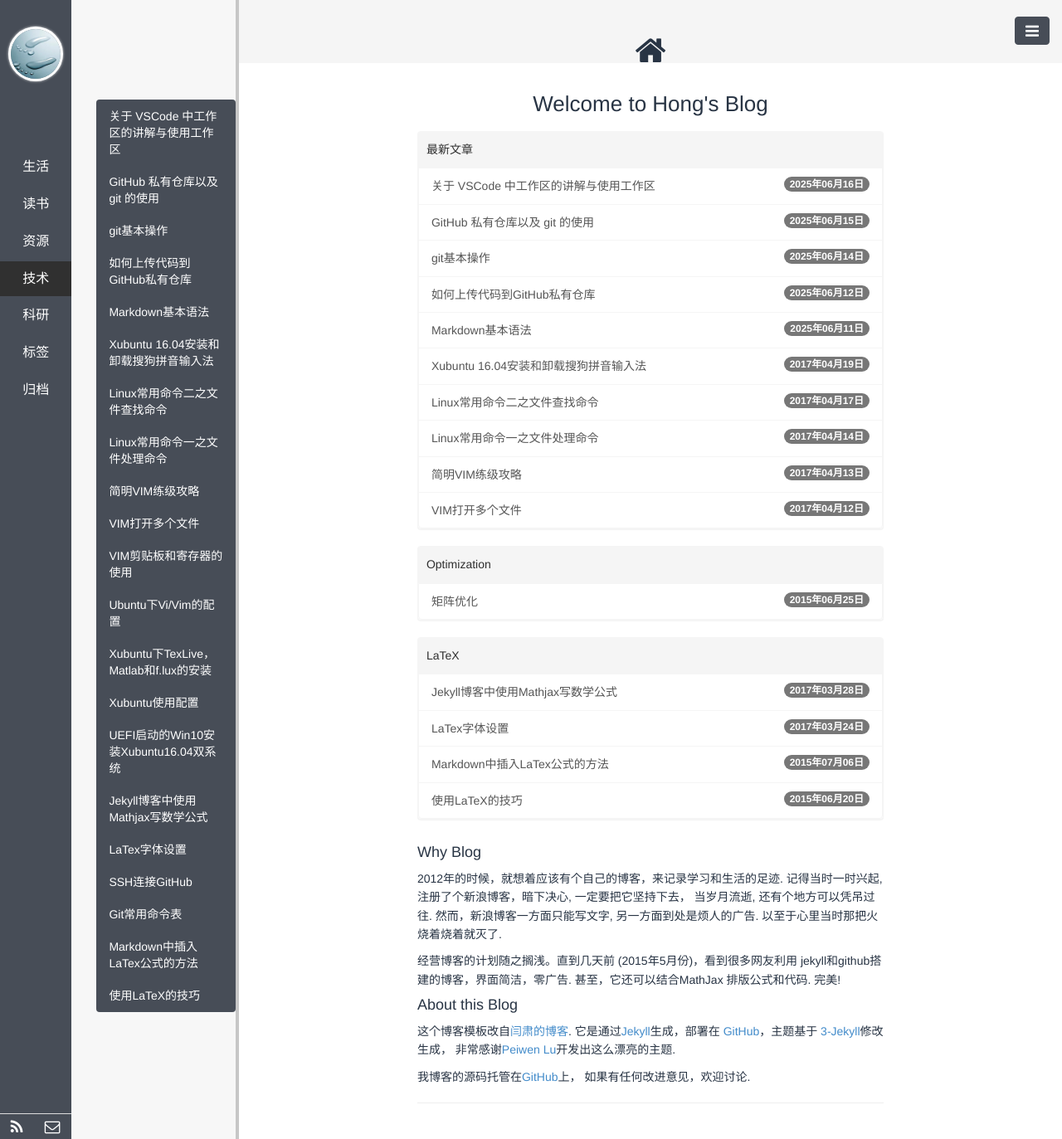
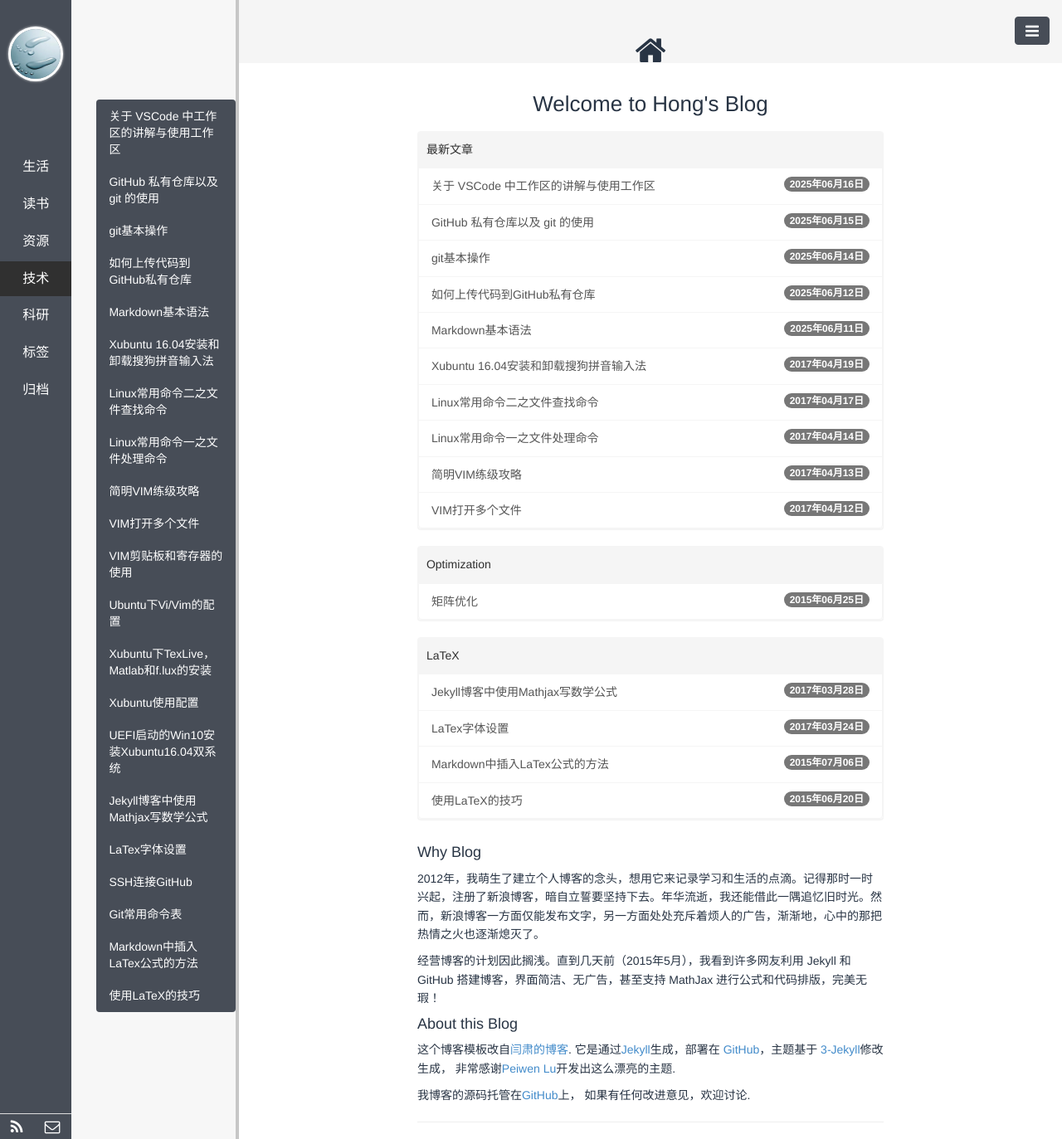
Before and after one commit to polyHong/polyHong.github.io, a Jekyll site: the page built from index.html, in a window 1280 px wide. Shown: the whole page at 83% size. Built offline with Jekyll 4.4.1, drawn with Linux system fonts in a browser that asks for light colours; Markdown is read by kramdown in place of the engine named in the settings; the list of posts is cut into pages by our own code; comment, search, counter and statistics services are not loaded.

Commit message:
update index.html

```diff
--- a/index.html
+++ b/index.html
@@ -45,15 +45,10 @@
 <h4> Why Blog </h4>
 
 <p>
-2012年的时候，就想着应该有个自己的博客，来记录学习和生活的足迹.
-记得当时一时兴起, 注册了个新浪博客，暗下决心, 一定要把它坚持下去，
-当岁月流逝, 还有个地方可以凭吊过往. 然而，新浪博客一方面只能写文字,
-另一方面到处是烦人的广告. 以至于心里当时那把火烧着烧着就灭了.
+2012年，我萌生了建立个人博客的念头，想用它来记录学习和生活的点滴。记得那时一时兴起，注册了新浪博客，暗自立誓要坚持下去。年华流逝，我还能借此一隅追忆旧时光。然而，新浪博客一方面仅能发布文字，另一方面处处充斥着烦人的广告，渐渐地，心中的那把热情之火也逐渐熄灭了。
 </p>
 <p>
-经营博客的计划随之搁浅。直到几天前 (2015年5月份)，看到很多网友利用
-jekyll和github搭建的博客，界面简洁，零广告. 甚至，它还可以结合MathJax
-排版公式和代码. 完美!
+经营博客的计划因此搁浅。直到几天前（2015年5月），我看到许多网友利用 Jekyll 和 GitHub 搭建博客，界面简洁、无广告，甚至支持 MathJax 进行公式和代码排版，完美无瑕！
 </p>
 
 
```
